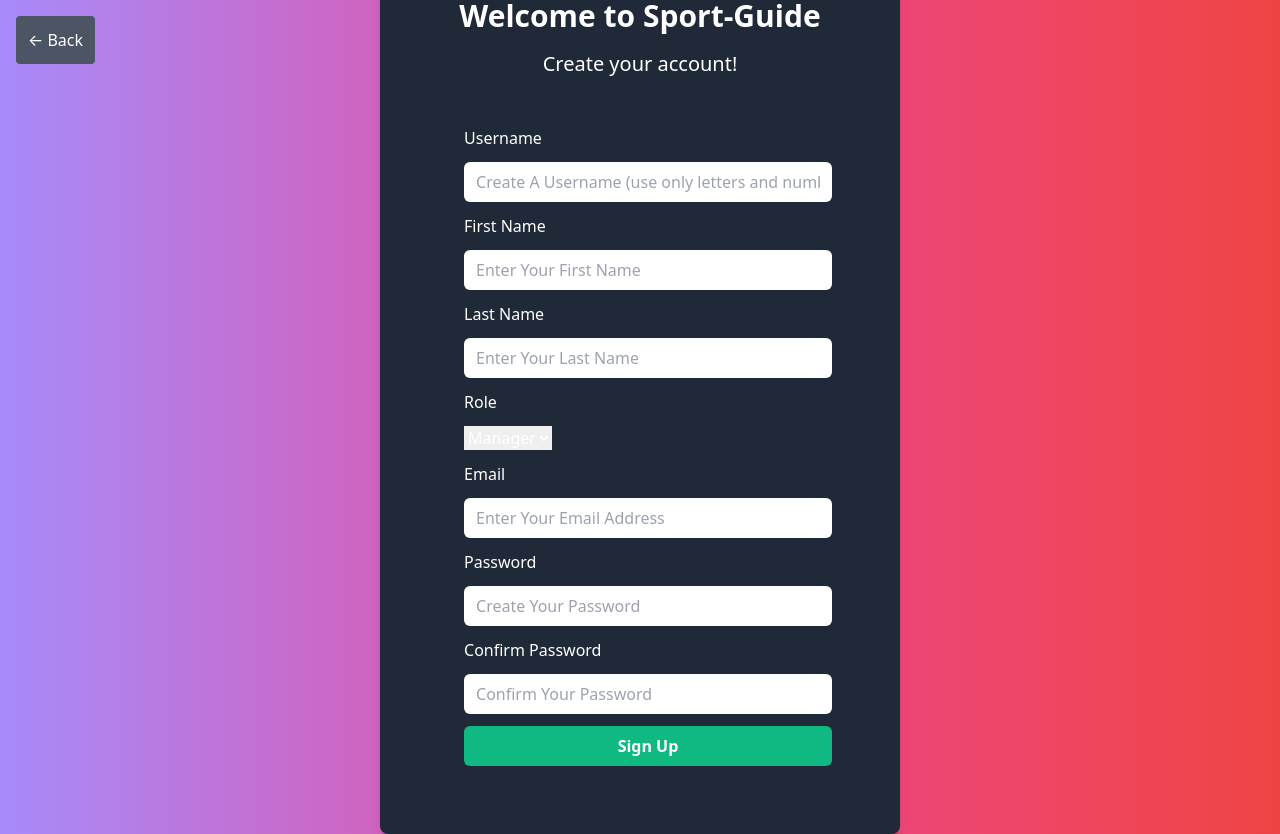
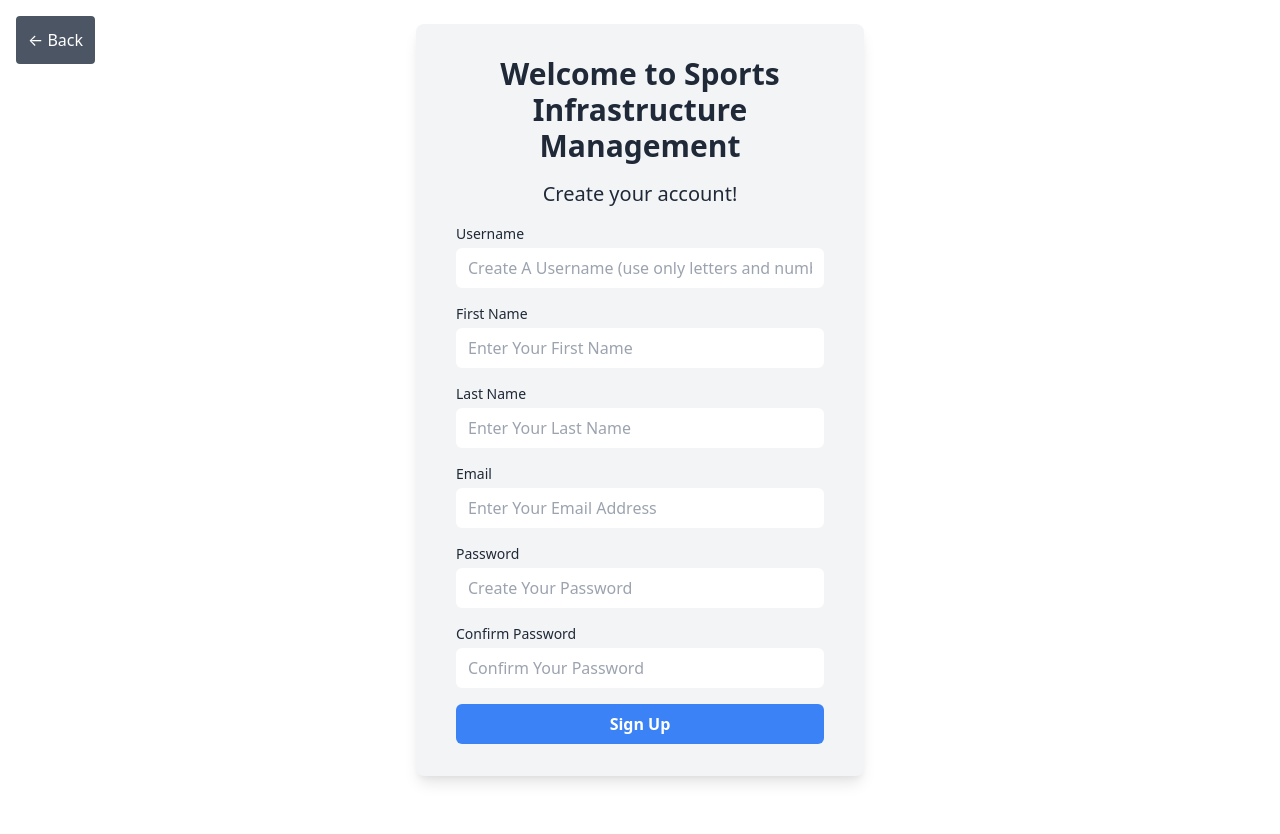
Before and after one commit to Yash1943/Sports_Guide, a Django app: page /signup in a window 1280 px wide. After the commit the page ends 783 px from the top, so only its background shows below. Run offline with Django 3.2, Linux system fonts and the light colour scheme.

Commit message:
Frontpage redesign

```diff
--- a/templates/authentication/signup.html
+++ b/templates/authentication/signup.html
@@ -11,74 +11,83 @@
       href="https://cdn.jsdelivr.net/npm/tailwindcss@2.2.19/dist/tailwind.min.css"
       rel="stylesheet" />
   </head>
-  <body class="bg-gradient-to-r from-purple-400 via-pink-500 to-red-500 text-white">
+  <body class="bg-white text-gray-800">
     <div class="container mx-auto flex justify-center items-center h-screen">
       <a
         href="/"
         class="absolute top-0 left-0 ml-4 mt-4 text-white bg-gray-600 hover:bg-gray-800 rounded p-3 m-2"
         >&larr; Back</a
       >
-      <div class="bg-gray-800 px-10 py-8 rounded-lg shadow-lg">
-        <h1 class="text-3xl text-center font-semibold mb-4">Welcome to Sport-Guide</h1>
+      <div class="bg-gray-100 px-10 py-8 rounded-lg shadow-lg w-full max-w-md">
+        <h1 class="text-3xl text-center font-semibold mb-4">
+          Welcome to Sports Infrastructure Management
+        </h1>
         <h3 class="text-xl text-center mb-4">Create your account!</h3>
-        <form method="post" action="/signup" class="m-5 p-4 space-x-2 space-y-3">
+        <form method="post" action="/signup" class="space-y-4">
           {% csrf_token %}
-          <label for="username" class="block text-white mb-2">Username</label>
+          <div>
+            <label for="username" class="block text-sm font-medium mb-1">Username</label>
             <input
               type="text"
-            class="w-full px-3 py-2 rounded-md text-black focus:text-white focus:outline-none focus:bg-gray-700 bg-white"
+              class="w-full px-3 py-2 rounded-md text-gray-800 focus:text-gray-800 focus:outline-none focus:bg-gray-200 bg-white"
               id="username"
               name="username"
               placeholder="Create A Username (use only letters and numbers)"
               required />
-          <label for="fname" class="block text-white mb-2">First Name</label>
+          </div>
+          <div>
+            <label for="fname" class="block text-sm font-medium mb-1">First Name</label>
             <input
               type="text"
-            class="w-full px-3 py-2 rounded-md text-black focus:text-white focus:outline-none focus:bg-gray-700 bg-white"
+              class="w-full px-3 py-2 rounded-md text-gray-800 focus:text-gray-800 focus:outline-none focus:bg-gray-200 bg-white"
               id="fname"
               name="fname"
               placeholder="Enter Your First Name"
               required />
-          <label for="lname" class="block text-white mb-2">Last Name</label>
+          </div>
+          <div>
+            <label for="lname" class="block text-sm font-medium mb-1">Last Name</label>
             <input
               type="text"
-            class="w-full px-3 py-2 rounded-md text-black focus:text-white focus:outline-none focus:bg-gray-700 bg-white"
+              class="w-full px-3 py-2 rounded-md text-gray-800 focus:text-gray-800 focus:outline-none focus:bg-gray-200 bg-white"
               id="lname"
               name="lname"
               placeholder="Enter Your Last Name"
               required />
-          <label for="lname" class="block text-white mb-2">Role</label>
-          <select id="cars" name="text-black">
-            <option value="volvo">Manager</option>
-            <option value="saab">User</option>
-          </select>
-          <label for="email" class="block text-white mb-2">Email</label>
+          </div>
+          <div>
+            <label for="email" class="block text-sm font-medium mb-1">Email</label>
             <input
               type="email"
-            class="w-full px-3 py-2 rounded-md text-black focus:text-white focus:outline-none focus:bg-gray-700 bg-white"
+              class="w-full px-3 py-2 rounded-md text-gray-800 focus:text-gray-800 focus:outline-none focus:bg-gray-200 bg-white"
               id="email"
               name="email"
               placeholder="Enter Your Email Address"
               required />
-          <label for="pass1" class="block text-white mb-2">Password</label>
+          </div>
+          <div>
+            <label for="pass1" class="block text-sm font-medium mb-1">Password</label>
             <input
               type="password"
-            class="w-full px-3 py-2 rounded-md text-black focus:text-white focus:outline-none focus:bg-gray-700 bg-white"
+              class="w-full px-3 py-2 rounded-md text-gray-800 focus:text-gray-800 focus:outline-none focus:bg-gray-200 bg-white"
               id="pass1"
               name="pass1"
               placeholder="Create Your Password"
               required />
-          <label for="pass2" class="block text-white mb-2">Confirm Password</label>
+          </div>
+          <div>
+            <label for="pass2" class="block text-sm font-medium mb-1">Confirm Password</label>
             <input
               type="password"
-            class="w-full px-3 py-2 rounded-md text-black focus:text-white focus:outline-none focus:bg-gray-700 bg-white"
+              class="w-full px-3 py-2 rounded-md text-gray-800 focus:text-gray-800 focus:outline-none focus:bg-gray-200 bg-white"
               id="pass2"
               name="pass2"
               placeholder="Confirm Your Password"
               required />
+          </div>
           <button
             type="submit"
-            class="w-full bg-green-500 text-white font-semibold px-4 py-2 rounded-md hover:bg-green-600 focus:outline-none focus:bg-green-600">
+            class="w-full bg-blue-500 text-white font-semibold py-2 rounded-md hover:bg-blue-600 focus:outline-none focus:bg-blue-600">
             Sign Up
           </button>
         </form>
```
Also changed, not shown: templates/authentication/index.html (+4 -4 lines), templates/authentication/signin.html (+23 -23 lines), db.sqlite3. Lines whose indentation alone changed are shown as unchanged.
